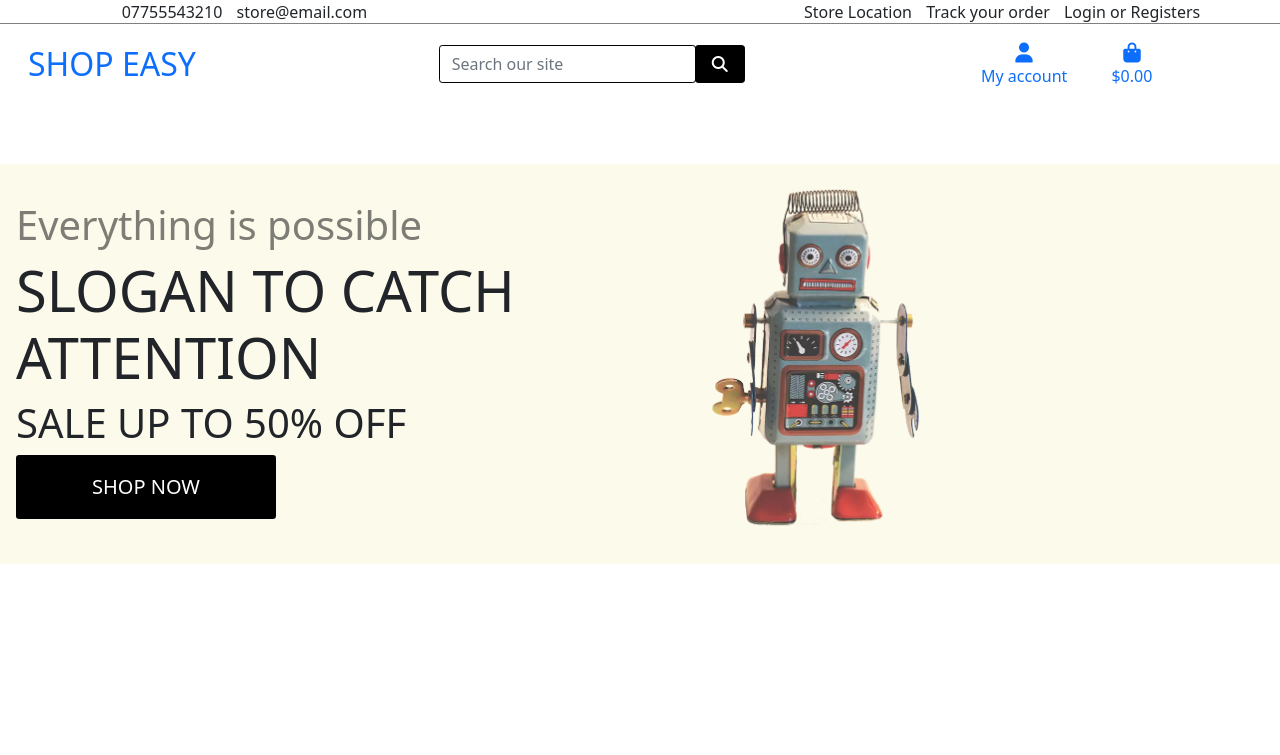
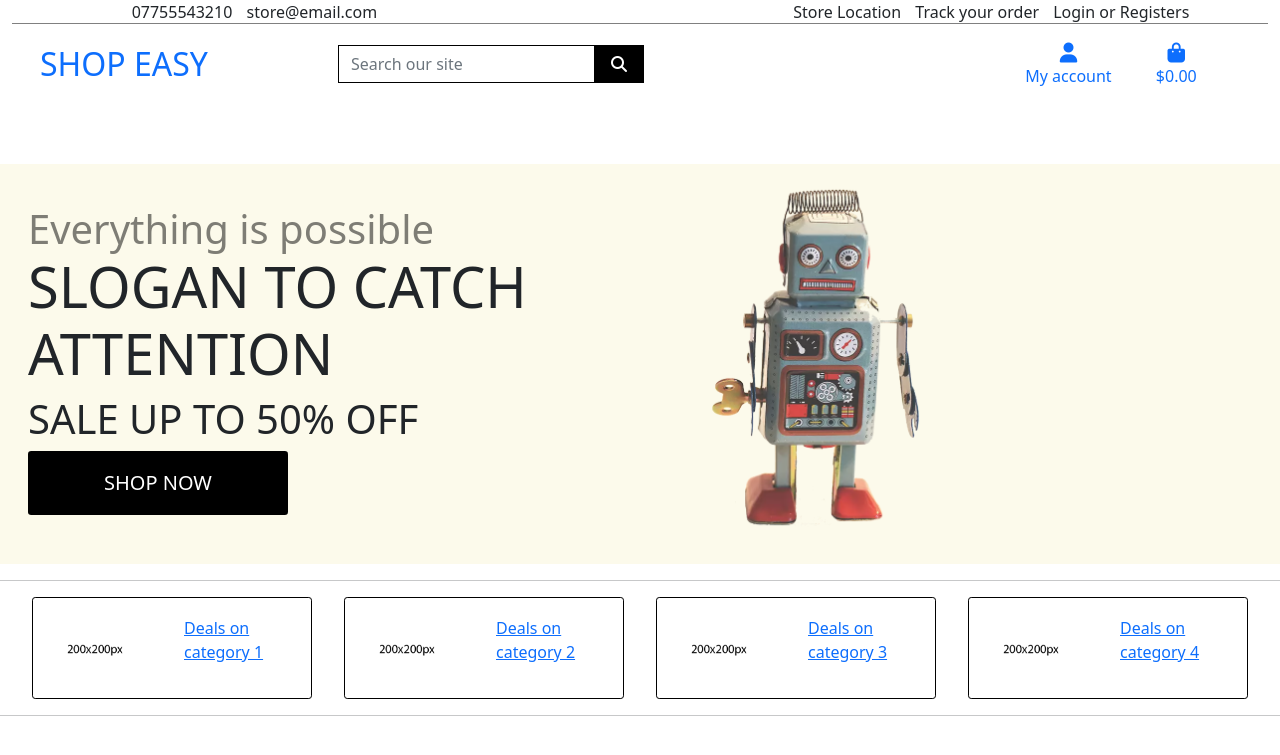
Before and after one commit to alexandergrib/ms4-store, a Django app: page / in a window 1280 px wide. Shown: the top 755 px of the page. Run offline with Django 3.2, Linux system fonts and the light colour scheme; some libraries are stand-ins or nearby versions.

Commit message:
Styled homepage

```diff
--- a/home/templates/home/index.html
+++ b/home/templates/home/index.html
@@ -13,16 +13,71 @@
     <div class="w-100 homepage">
         <div class="row h-100 px-3">
             <div class="col-8 col-md-7 my-auto">
-                <h2 class="display-6 text-black-50 text-muted">Everything is possible</h2>
+                <span class="display-6 text-black-50 text-muted">Everything is possible</span>
                 <h1 class="display-4 logo-font text-black">SLOGAN TO CATCH ATTENTION</h1>
                 <h2 class="display-6 logo-font text-black">Sale up to 50% OFF</h2>
                 <div class="my5">
-                    <h4>
-                        <a href="" class="shop-now-button btn btn-lg rounded-1 text-uppercase py-3">Shop now</a>
-                    </h4>
+                    <h3>
+                        <a href="" class="shop-now-button btn btn-lg rounded-1 text-uppercase py-3" aria-label="Shop now">Shop now</a>
+                    </h3>
                 </div>
             </div>
         </div>
     </div>
+    <hr>
+    <div class="w-100 home-categories mt-3 mx-auto">
+        <div class="row h-100 px-3">
+            <div class="col col-6 col-md-3 my-auto px-3">
+                <div class="home-inner-category border-black p-0 rounded-1 w-100">
+                    <a href="#" class="row w-100">
+                        <div class="col-12 col-sm-6 my-auto">
+                            <img src="media/200x200.webp" class="home-inner-category-image p-3" alt="blank"  width="100">
+                        </div>
+                        <div class="col-12 col-sm-6 my-auto">
+                            <p>Deals on category 1</p>
+                        </div>
+                    </a>
+                </div>
 
+            </div>
+            <div class="col col-6 col-md-3 my-auto px-3">
+                <div class="home-inner-category border-black p-0 rounded-1 w-100">
+                    <a href="#" class="row w-100">
+                        <div class="col-12 col-sm-6 my-auto">
+                            <img src="{{ MEDIA_URL }}200x200.webp" class="home-inner-category-image p-3" alt="blank" width="100">
+                        </div>
+                        <div class="col-12 col-sm-6 my-auto">
+                            <p>Deals on category 2</p>
+                        </div>
+                    </a>
+                </div>
+            </div>
+            <div class="col col-6 col-md-3 my-auto px-3">
+                <div class="home-inner-category border-black p-0 rounded-1 w-100">
+                    <a href="#" class="row w-100">
+                        <div class="col-12 col-sm-6 my-auto">
+                            <img src="media/200x200.webp" class="home-inner-category-image p-3" alt="blank"  width="100">
+                        </div>
+                        <div class="col-12 col-sm-6 my-auto">
+
+                            <p>Deals on category 3</p>
+                        </div>
+                    </a>
+                </div>
+            </div>
+            <div class="col col-6 col-md-3 my-auto px-3">
+                <div class="home-inner-category border-black p-0 rounded-1 w-100">
+                    <a href="#" class="row w-100">
+                        <div class="col-12 col-sm-6 my-auto">
+                            <img src="media/200x200.webp" class="home-inner-category-image p-3" alt="blank"  width="100">
+                        </div>
+                        <div class="col-12 col-sm-6 my-auto">
+                            <p>Deals on category 4</p>
+                        </div>
+                    </a>
+                </div>
+            </div>
+        </div>
+    </div>
+    <hr>
 {% endblock %}
--- a/static/css/base.css
+++ b/static/css/base.css
@@ -7,8 +7,10 @@ html {
     overflow: hidden;
     height: calc(100vh - 188px);
     color: #555;
-    font-family: "Lato";
+    font-family: "Lato", sans-serif;
 }
+
+.row{ margin-left: 0; margin-right: 0;}
 
 .nav-header {
     border-bottom: 1px solid grey;
@@ -34,14 +36,14 @@ html {
     right: 5%;
 }
 
+
 .homepage {
     height: 400px;
     background: #FCFAEB url('/media/robot.webp') no-repeat center;
     background-size: contain ;
 }
+/*from Bulma*/
 
-
-/*from Bulma*/
 .icon {
     align-items: center;
     display: inline-flex;
@@ -54,10 +56,10 @@ html {
     text-transform: uppercase;
 }
 
+
 .main-logo-link {
     width: fit-content;
 }
-
 
 .shop-now-button {
     background: black;
@@ -84,11 +86,15 @@ html {
     color: #000 !important;
 }
 
+
 .border-black {
     border: 1px solid black !important;
 }
 
-
+.home-inner-category-image {
+    width: 100px;
+    height: 100px;
+}
 
 
 
--- a/templates/base.html
+++ b/templates/base.html
@@ -74,20 +74,21 @@
         </div>
     </div>
     <div class="row bg-white pt-lg-2 d-none d-lg-flex" id="topnav">
-        <div class="col-12 col-lg-4 my-auto py-1 py-lg-0 text-center text-lg-left">
+        <div class="col-12 col-lg-3 my-auto py-1 py-lg-0 text-center text-lg-left">
             <a href="{% url 'home' %}" class="nav-link main-logo-link">
                 <h2 class="logo-font text-black my-0">Shop easy</h2>
             </a>
         </div>
-        <div class="col-12 col-lg-4 my-auto py-1 py-lg-0">
+        <div class="col-12 col-lg-6 my-auto py-1 py-lg-0">
             <form action="" method="get">
                 <div class="input-group w-100">
                     <label>
-                        <input class="form-control border border-black rounded-1" type="text" name="q"
+                        <input class="form-control border border-black rounded-0" type="text" name="q"
                                placeholder="Search our site">
                     </label>
                     <div class="input-group-prepend">
-                        <button class="form-control btn btn-black border border-black rounded-1" type="submit">
+                        <button class="form-control btn btn-black border border-black rounded-0"
+                                type="submit" aria-label="Search">
                             <span class="icon">
                                 <i class="fas fa-search"></i>
                             </span>
@@ -96,7 +97,7 @@
                 </div>
             </form>
         </div>
-        <div class="col-12 col-lg-4 my-auto py-1 py-lg-0">
+        <div class="col-12 col-lg-3 my-auto py-1 py-lg-0">
             <ul class="list-inline list-unstyled text-center text-lg-right my-0">
                 <li class="list-inline-item dropdown">
                     <a href="#" class="text-black nav-link" id="user-options" data-bs-toggle="dropdown"
```
Also changed, not shown: media/200x200.webp (added).
